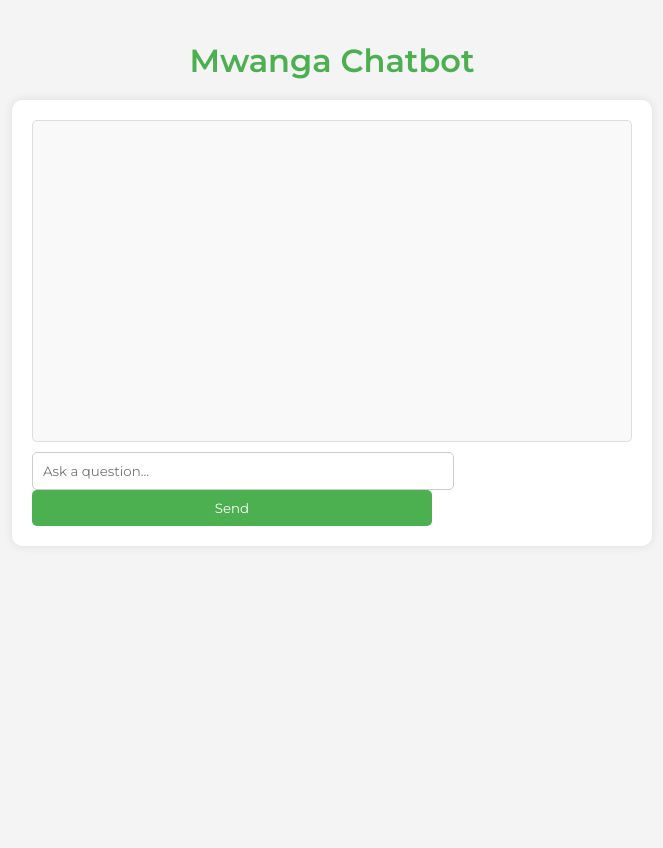
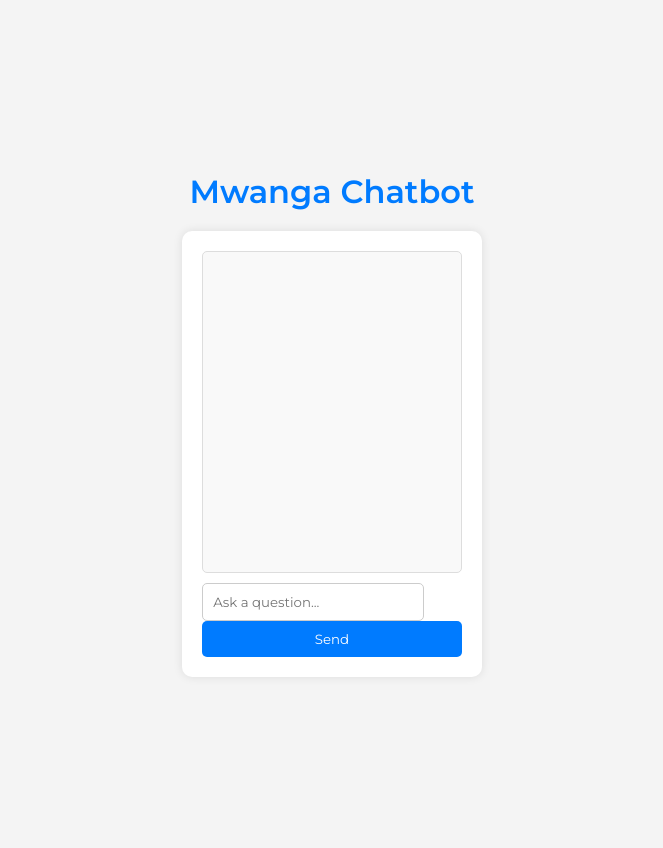
Before and after one commit to Thuto-za/Labs, a Flask app: page /chat in a window 1280 px wide. Shown: the whole page, without its empty margins (308-971 px from the left). Before the commit the page ends 526 px from the top, so only its background shows below. Run offline with Flask 3, Linux system fonts and the light colour scheme; some libraries are stand-ins or nearby versions.

Commit message:
Updated result

```diff
--- a/app.py
+++ b/app.py
@@ -44,10 +44,12 @@ class MwangaChatbot:
             return ""
 
     def query_pdf(self, user_query):
-        """Use Gemini LLM to answer queries based on PDF content."""
+        """Try to answer queries based on PDF content, fallback to Gemini LLM if necessary."""
+        print("Calling action")
         if not self.pdf_text:
             return "Oops! Couldn't load the PDF content 😕."
 
+        # Prompt to ask based on PDF content
         prompt = f"""
         You are Mwanga, a helpful assistant for product inquiries. The user is asking: '{user_query}'.
         Use the following PDF content for context:
@@ -60,9 +62,32 @@ class MwangaChatbot:
 
         try:
             response = llm.invoke(prompt)
+            if self._is_response_relevant(response):
+                return self._format_response(response.strip())
+            else:
+                # Fallback to a general answer from Gemini model
+                return self.ask_gemini(user_query)
+        except Exception as e:
+            return f"Oops, something went wrong 🤖. Error: {e}"
+
+    def ask_gemini(self, user_query):
+        """Fallback: Ask the Gemini model for a general answer if PDF doesn't have the answer."""
+        fallback_prompt = f"""
+        You are a highly knowledgeable assistant. The user is asking: '{user_query}'.
+        Since the provided PDF content doesn't have enough information, provide a general and accurate response.
+        """
+        try:
+            response = llm.invoke(fallback_prompt)
             return self._format_response(response.strip())
         except Exception as e:
             return f"Oops, something went wrong 🤖. Error: {e}"
+
+    def _is_response_relevant(self, response):
+        """Check if the response generated from the PDF content is relevant or not."""
+        # Simple heuristic: check if the response is too generic or empty
+        if "I'm not sure" in response or len(response.strip()) < 20:
+            return False
+        return True
 
     def _format_response(self, response):
         """Format chatbot responses with fun and friendly tone."""
--- a/static/style.css
+++ b/static/style.css
@@ -4,14 +4,18 @@ body {
     background-color: #f4f4f4;
     margin: 0;
     padding: 0;
+    display: flex;
+    justify-content: center;
+    align-items: center;
+    height: 100vh; /* Full viewport height */
     color: #333;
-    padding: 20px;  /* Adds padding to the sides */
+    padding: 24px;
 }
 
-/* Container for content */
+/* Container for form */
 .container {
-    width: 50%;
-    margin: 0 auto;
+    width: 100%;
+    max-width: 400px; /* Limit the form width */
     padding: 20px;
     background-color: white;
     box-shadow: 0 4px 8px rgba(0, 0, 0, 0.1);
@@ -20,18 +24,47 @@ body {
 
 /* Header styling */
 h1 {
-    color: #4CAF50;
+    color: #007BFF;
     text-align: center;
     margin-bottom: 20px;
-    font-weight: 600;  /* Bolder heading */
+    font-weight: 600;
 }
 
 /* Form styles */
 form {
     display: flex;
     flex-direction: column;
-    gap: 15px;
+    gap: 8px;
+    padding: 24px;
+    /* align-items: center;  */
+    /* Align items to the left */
 }
+
+label {
+    font-weight: 500;
+}
+
+input[type="text"],
+input[type="file"],
+button {
+    padding: 10px;
+    border-radius: 5px;
+    border: 1px solid #ccc;
+    width: 100%; /* Full width inside the container */
+    max-width: 400px;
+}
+
+button {
+    background-color: #007BFF;
+    color: white;
+    cursor: pointer;
+    transition: background-color 0.3s ease;
+}
+
+button:hover {
+    background-color: #0056b3;
+}
+
 
 label {
     font-weight: 500;  /* Slightly bolder labels */
@@ -52,7 +85,7 @@ button {
 
 input[type="submit"],
 button {
-    background-color: #4CAF50;
+    background-color: #007BFF;
     color: white;
     cursor: pointer;
     transition: background-color 0.3s ease;
@@ -60,7 +93,7 @@ button {
 
 input[type="submit"]:hover,
 button:hover {
-    background-color: #45a049;
+    background-color: #007BFF;
 }
 
 /* Chat box styling */
@@ -91,7 +124,7 @@ button:hover {
 
 #send_button {
     padding: 10px;
-    background-color: #4CAF50;
+    background-color: #007BFF;
     color: white;
     border: none;
     border-radius: 5px;
@@ -100,7 +133,5 @@ button:hover {
 }
 
 #send_button:hover {
-    background-color: #45a049;
+    background-color: #007BFF;
 }
-
-/* Responsiveness
--- a/templates/chat.html
+++ b/templates/chat.html
@@ -4,16 +4,18 @@
     <meta charset="UTF-8">
     <meta name="viewport" content="width=device-width, initial-scale=1.0">
     <link href="https://fonts.googleapis.com/css2?family=Montserrat:wght@400;500;600&display=swap" rel="stylesheet">
-    <link rel="stylesheet" href="{{ url_for('static', filename='style.css') }}">
+        <link rel="stylesheet" href="{{ url_for('static', filename='style.css') }}">
     <title>Mwanga Chat</title>
     <script src="//cdnjs.cloudflare.com/ajax/libs/socket.io/4.0.0/socket.io.js"></script>
 </head>
 <body>
+    <div id="container">
     <h1>Mwanga Chatbot</h1>
     <div id="chatbox">
         <div id="messages"></div>
         <input id="user_input" type="text" placeholder="Ask a question...">
         <button id="send_button">Send</button>
+    </div>
     </div>
 
     <script>
--- a/templates/index.html
+++ b/templates/index.html
@@ -8,7 +8,8 @@
     <link href="https://fonts.googleapis.com/css2?family=Montserrat:wght@400;500;600&display=swap" rel="stylesheet">
 </head>
 <body>
-    <h1>Welcome to Mwanga Chatbot</h1>
+    <div class="container">
+        <h1>ThutoLabs</h1>
         <form action="/" method="POST" enctype="multipart/form-data">
             <label for="name">Your Name:</label>
             <input type="text" name="name" required><br><br>
@@ -24,5 +25,6 @@
 
             <button type="submit">Start Chat</button>
         </form>
+    </div>
 </body>
 </html>
```
Also changed, not shown: 1 other file. Lines whose indentation alone changed are shown as unchanged.
